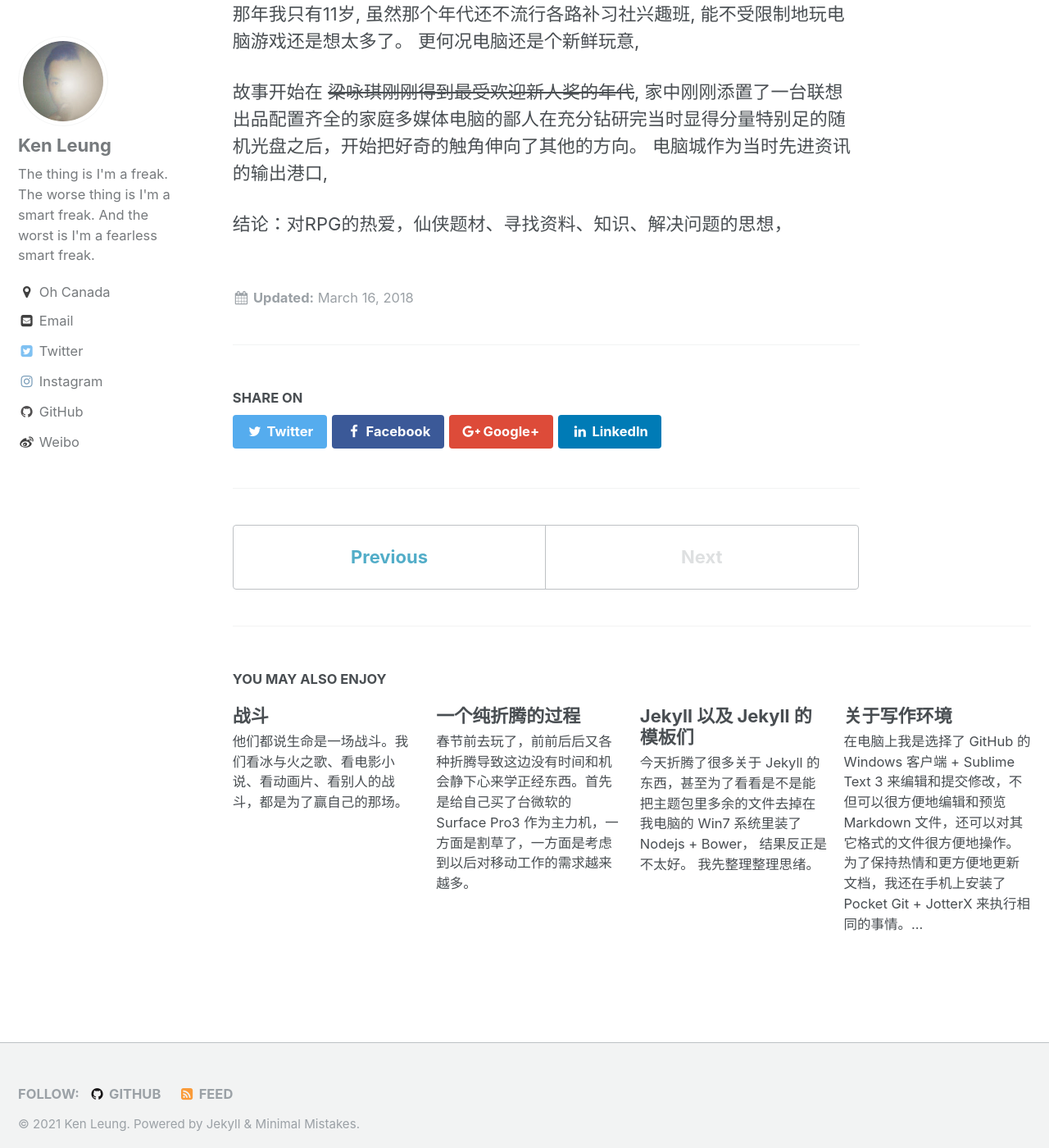
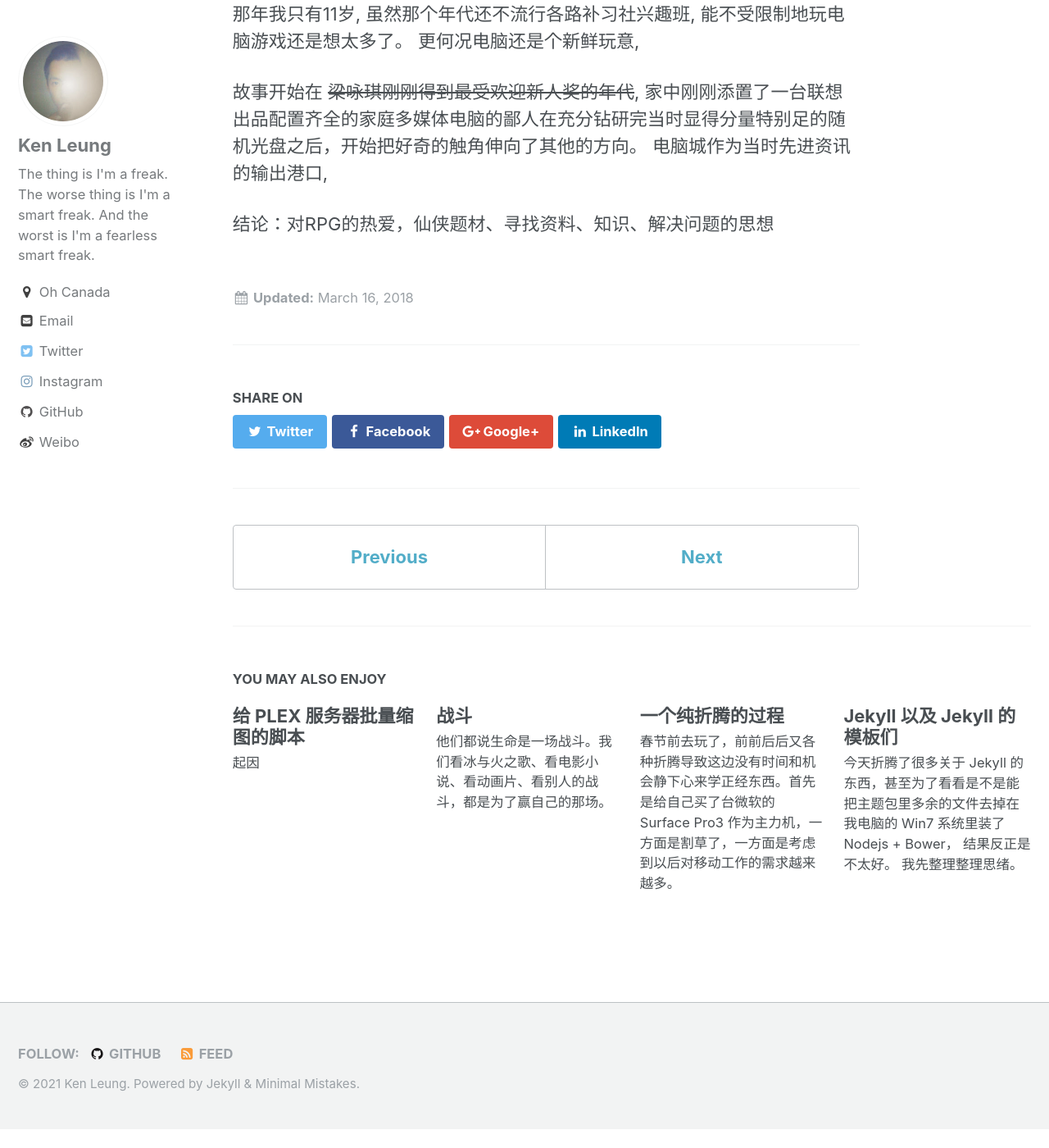
Before and after one commit to ikenbe/ikenbe.github.io, a Jekyll site: the page built from _posts/2017-03-16-pal.exe.md, in a window 1280 px wide and 1400 px high, scrolled down 808 px. Shown: the whole window at 82% size. Built offline with Jekyll 4.4.1, drawn with Linux system fonts in a browser that asks for light colours; after the commit the page ends 2185 px from its top, so only the background shows below that; some of the changed lines change nothing that is shown.

Commit message:
new post

````diff
--- a/_posts/2017-03-16-pal.exe.md
+++ b/_posts/2017-03-16-pal.exe.md
@@ -14,4 +14,4 @@ last_modified_at: 2018-03-16
 
 故事开始在 ~~梁咏琪刚刚得到最受欢迎新人奖的年代~~, 家中刚刚添置了一台联想出品配置齐全的家庭多媒体电脑的鄙人在充分钻研完当时显得分量特别足的随机光盘之后，开始把好奇的触角伸向了其他的方向。 电脑城作为当时先进资讯的输出港口,
 
-结论：对RPG的热爱，仙侠题材、寻找资料、知识、解决问题的思想，
+结论：对RPG的热爱，仙侠题材、寻找资料、知识、解决问题的思想
--- /dev/null
+++ b/_posts/2021-05-21-plex-resize-art.md
@@ -0,0 +1,53 @@
+---
+type: posts
+title:  "给 PLEX 服务器批量缩图的脚本"
+date:   2021-05-21 13:55:00 -0700
+---
+## 起因
+
+在家里使用 Plex 来管理手头的各种媒体不知不觉已经很多年了。 最近发现 Plex Server 里面的 Metadata 文件夹异常地大，几乎占了我的 NAS 的 SSD 容量的一半。分析得知其中一些搜刮器(Scraper)自动下载到的图片分辨率超过千万像素，而这些图片的用途只是媒体的封面图和页面背景图，这么大的尺寸根本没用。于是写了点代码来自动处理这个东西。
+
+因为 Plex 的插件使用的都是 Python， 我一开始也打算用 Python。 看了一下 Pillow (Python 的图片处理库) 之后感觉效率不佳，就还是用了 Shell Script 来写。 所以这东西的依赖是 bash 和 imagemagick， 在不同的 distro 下表现或者使用的命令可能略有不同。
+
+## 代码如下
+
+```bash
+#!/bin/bash
+OIFS="$IFS"
+IFS=$'\n'
+
+## Parameter how many folders you want to optimize, default @100
+target=${1:-100}
+## Use parameter "clear" to clean up marks of
+## EDIT BELOW TO MATCH YOUR OWN PATH TO PLEX SERVER!!!
+path1=/home/plex/config/Library/Application\ Support/Plex\ Media\ Server/Metadata/Movies
+## EDIT HERE TO CHANGE DESIRE IMAGE SIZE
+size=900x900
+
+suffix1=/Contents/com.plexapp.agents.phoenixadult
+count=0
+if [[ $1 == "clear" ]];then
+    find "$path1"/ -name "opted" -exec rm -f {} \;
+    exit 0
+fi
+
+for folder_1 in "$path1"/*/; do
+    for folder_2 in "$folder_1"*; do
+        if (( count < target )) && [ -d "$folder_2""$suffix1" ] && [ ! -f "$folder_2""$suffix1"/opted ];then
+            mogrify -resize $size "$folder_2""$suffix1""/art/"*
+            mogrify -resize $size "$folder_2""$suffix1""/posters/"*
+            touch "$folder_2""$suffix1"/opted
+            echo "${folder_2:79}"" done"
+            let count+=1
+        fi
+    done
+done
+echo $count
+
+
+IFS="$OIFS"
+```
+
+## 效果
+
+空间减负15GB， 比预想中差一点但是可以接受。 也许 imagemagick 有更详细的压缩/优化选项，暂不深究了。
````
